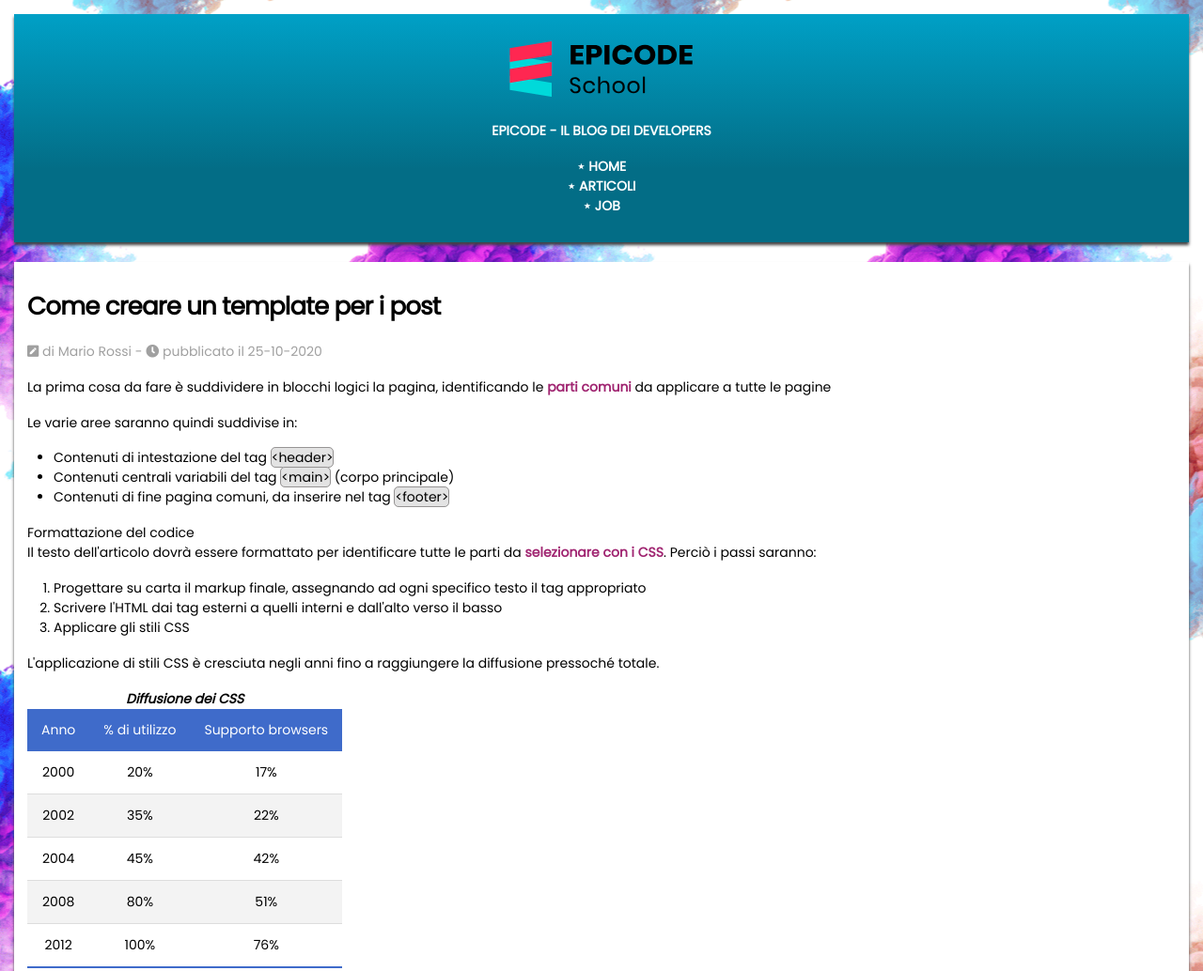
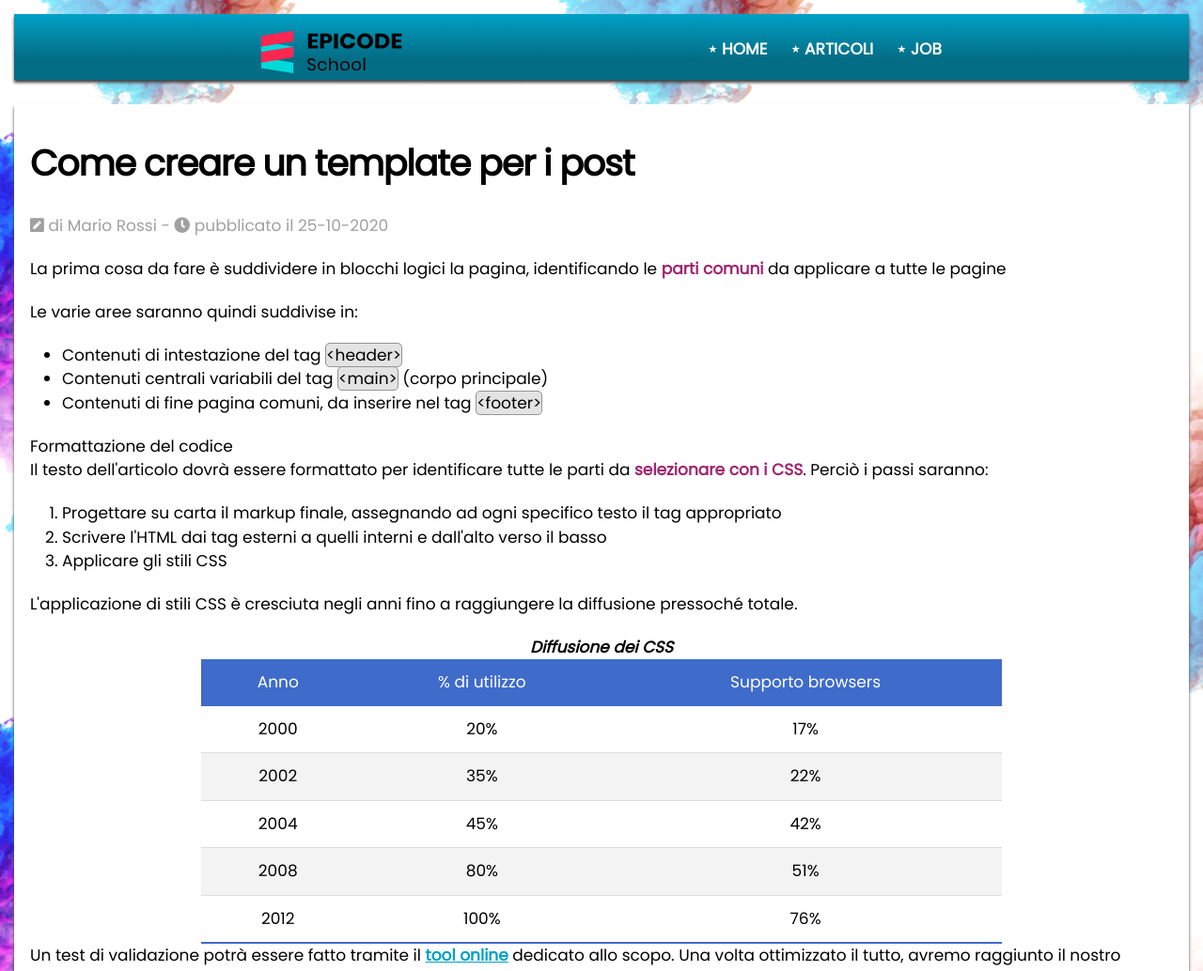
Before and after one commit to gabrieledelfrate/lezione14esercitazione, a plain HTML site: page index.html in a window 1280 px wide. Shown: the top 1034 px of the page at 94% size. Drawn offline with Linux system fonts and the light colour scheme.

Commit message:
last commit

```diff
--- a/assets/css/style.css
+++ b/assets/css/style.css
@@ -1,5 +1,6 @@
 /* IMPOSTAZIONI GENERALI */
 html {font-size: 62.5%;}
+@media all{
 body {
     font-family: Poppins, 'Helvetica Neue', sans-serif;
     font-size: 1.4rem;
@@ -178,3 +179,82 @@ footer {
 footer a {
     color: fuchsia;
 }
+}
+@media screen and (min-width:360px){
+   h1{
+    font-size: 3.8rem;
+   }
+}
+
+@media screen and (min-width:576px) {
+    table {
+        margin: 0 auto;
+    }
+    body{
+        font-size: 1.7rem;
+    }
+    header div img {
+        width: 15rem;
+    }
+    input{
+        width: 35rem;
+        height: 4rem;
+    }
+    button{
+        width: 12rem;
+        height: 4rem;
+    }
+}
+
+@media screen and (min-width:768px) {
+    header {
+        height: 7rem;
+        padding: 1rem;
+    }
+
+    header div,
+    header nav {
+        display: inline-block;
+        vertical-align: middle;
+    }
+
+    header div img {
+        display: block;
+        margin-bottom: 0;
+        margin-right: 30rem;
+    }
+
+    header p {
+        margin: 0;
+        display: inline;
+    }
+
+    header nav ul {
+        margin: 0;
+        padding-bottom: 3rem;
+        text-align: right;
+    }
+
+    header nav li {
+        display: inline-block;
+        margin-left: 20px;
+    }
+    table{
+        width:70%;
+    }
+    input{
+        width:20rem;
+    }
+    #sezione{
+        width: 48%;
+        display: inline-block;
+        vertical-align:top;
+        margin: 0 auto;
+        box-sizing: border-box;
+    }
+}
+@media print {
+    header, aside, #sezione, footer {
+        display: none;
+    }
+}
--- a/index.html
+++ b/index.html
@@ -101,6 +101,7 @@
                 ottimizzato il tutto, avremo raggiunto il nostro obiettivo ed essere stati dei veri developers come
                 loro:</p>
 
+          <div id="sezione">
                 <iframe width="300" height="300" src="https://www.youtube.com/embed/dvOvHXruEDM"
                     title="YouTube video player"
                     allow="accelerometer; autoplay; clipboard-write; encrypted-media; gyroscope; picture-in-picture"
@@ -117,6 +118,7 @@
                         </fieldset>
                     </form>
                 </section>
+          </div>
 
         </article>
 
```
Lines whose indentation alone changed are shown as unchanged.
